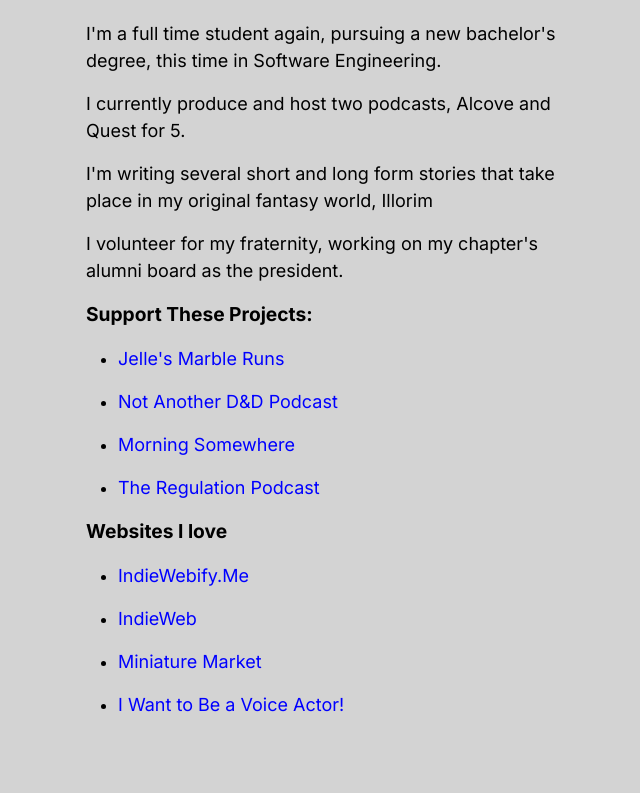
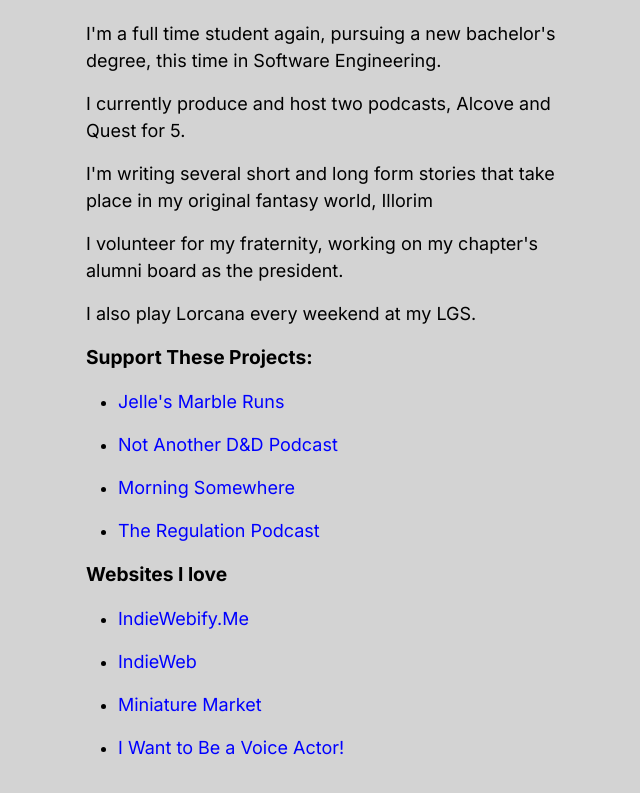
Before and after one commit to MSBivens/personal-website, a Next.js app in the folder personal_site/: page / in a window 1280 px wide. Shown: the part 757-1550 px from the top of the page, without its empty margins (298-938 px from the left). Before the commit the page ends 1523 px from the top, so only its background shows below. Built offline with nearby package versions, Linux system fonts and the light colour scheme.

Commit message:
content update

```diff
--- a/personal_site/src/app/page.js
+++ b/personal_site/src/app/page.js
@@ -23,6 +23,7 @@
         I volunteer for my fraternity, working on my chapter&apos;s alumni board
         as the president.
       </p>
+      <p>I also play Lorcana every weekend at my LGS.</p>
       <h3>Support These Projects:</h3>
       <ul className="list-disc" style={{ color: "black", marginLeft: "2em" }}>
         <li style={{ marginBottom: "1rem" }}>
```
